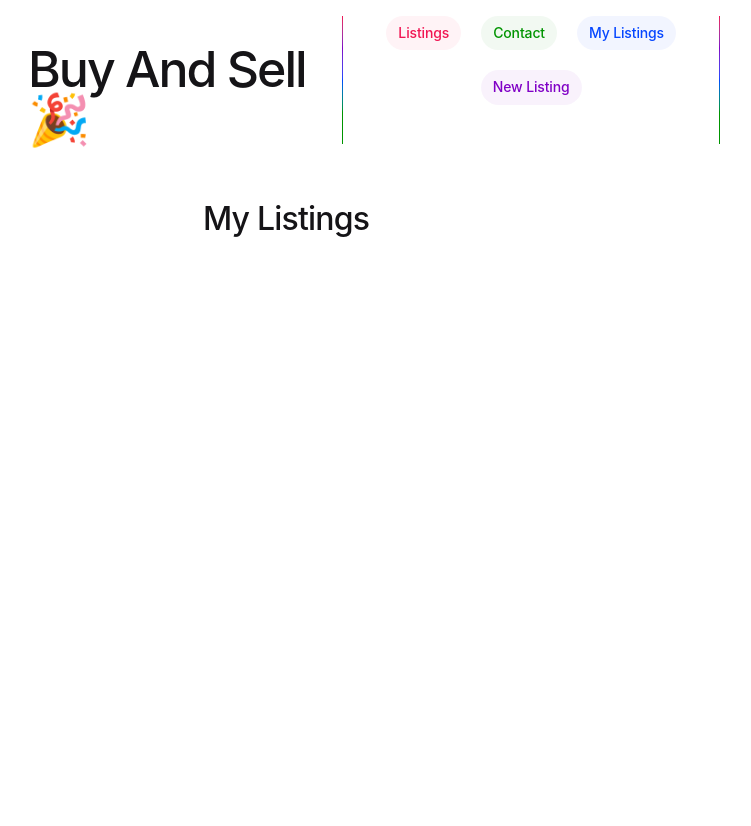
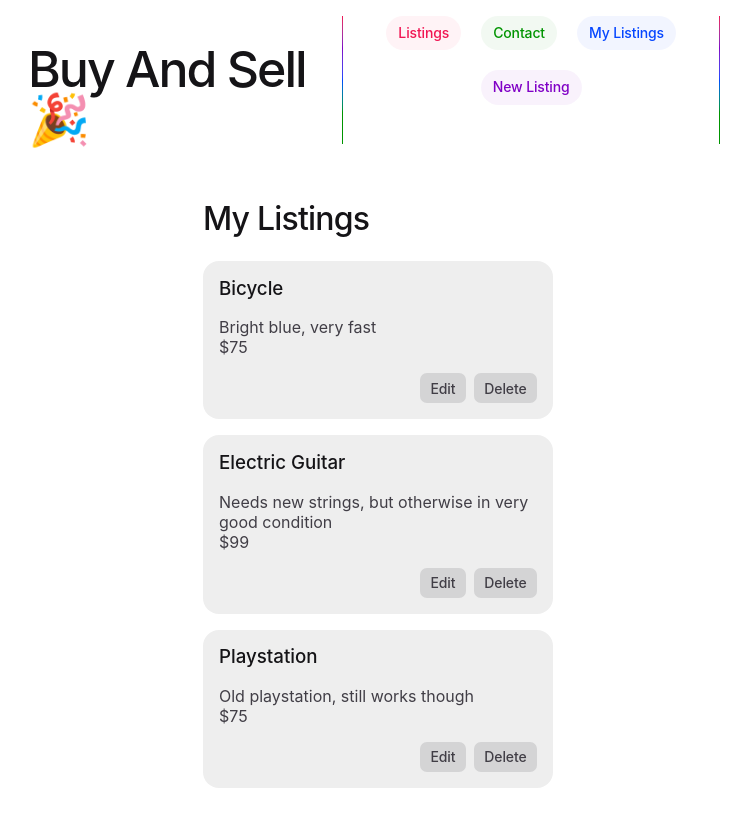
Before and after one commit to lidiaCirrone/buy-and-sell, an Angular app: page /my-listings in a window 1280 px wide. Shown: the top 826 px of the page, without its empty margins (262-1013 px from the left). Before the commit the page ends 800 px from the top, so only its background shows below. Built offline with nearby package versions, Linux system fonts and the light colour scheme.

Commit message:
my listings page

```diff
--- a/src/app/listings-page/listings-page.component.scss
+++ b/src/app/listings-page/listings-page.component.scss
@@ -0,0 +1,4 @@
+.content-box:hover {
+  background-color: #ddd;
+  cursor: pointer;
+}
--- a/src/app/my-listings-page/my-listings-page.component.html
+++ b/src/app/my-listings-page/my-listings-page.component.html
@@ -1,3 +1,14 @@
 <app-container>
   <h2>My Listings</h2>
+  <div class="content-box" *ngFor="let listing of listings">
+    <h3>{{listing?.name}}</h3>
+    <p>{{listing?.description}}</p>
+    <p class="mb-1">${{listing?.price}}</p>
+    <div class="buttons-container">
+      <a routerLink="/edit-listing/{{listing.id}}">
+        <button>Edit</button>
+      </a>
+      <button (click)="onDeleteClicked(listing.id)">Delete</button>
+    </div>
+  </div>
 </app-container>
--- a/src/app/my-listings-page/my-listings-page.component.ts
+++ b/src/app/my-listings-page/my-listings-page.component.ts
@@ -1,10 +1,22 @@
-import { Component } from '@angular/core';
+import { Component, OnInit } from '@angular/core';
+import { Listing } from '../types';
+import { fakeMyListings } from '../fake-data';
 
 @Component({
   selector: 'app-my-listings-page',
   templateUrl: './my-listings-page.component.html',
-  styleUrl: './my-listings-page.component.scss'
+  styleUrl: './my-listings-page.component.scss',
 })
-export class MyListingsPageComponent {
+export class MyListingsPageComponent implements OnInit {
+  listings?: Listing[];
 
+  constructor() {}
+
+  ngOnInit(): void {
+    this.listings = fakeMyListings;
+  }
+
+  onDeleteClicked(listingId: string): void {
+    alert(`Deleting your listing with id ${listingId}`);
+  }
 }
```
